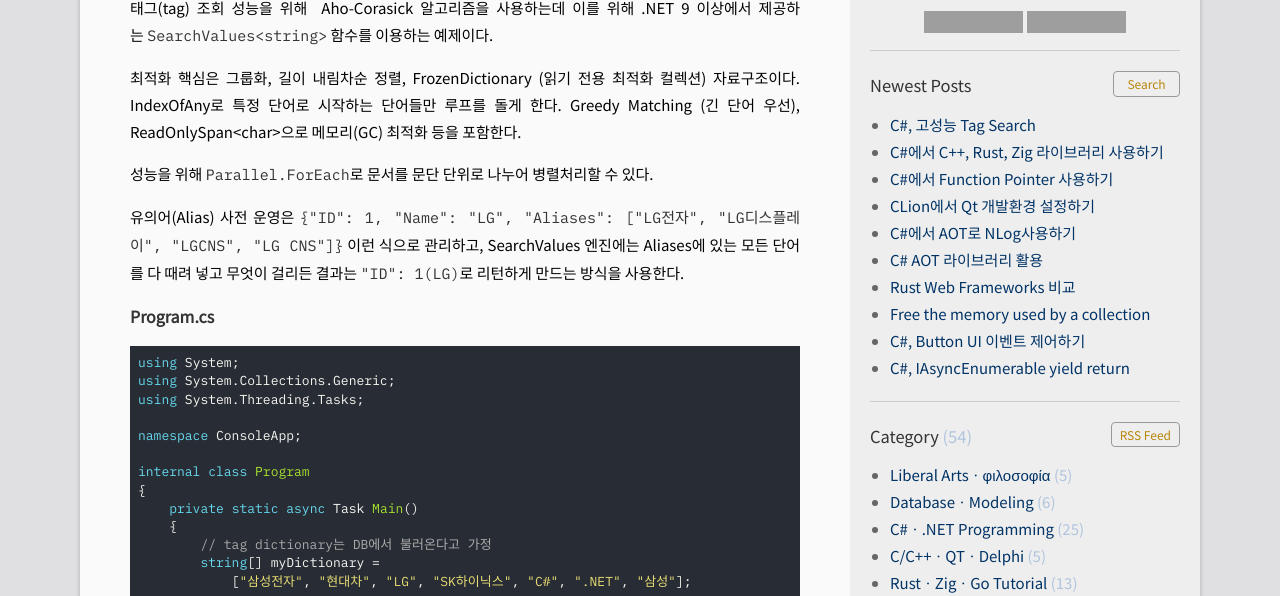
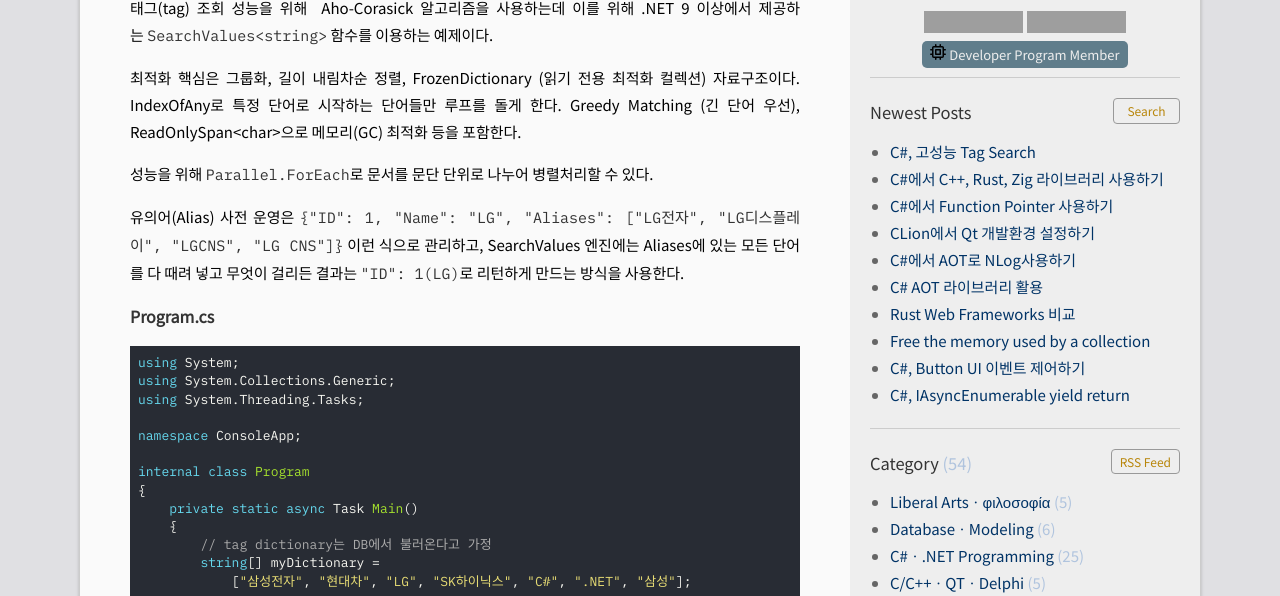
Before and after one commit to DebugJO/rustlang, a Jekyll site: the page built from index.html, in a window 1280 px wide and 900 px high, cut to the strip 304-900 px from the top of the window. Built offline with Jekyll 4.4.1, drawn with Linux system fonts in a browser that asks for light colours; the list of posts is cut into pages by our own code; grey boxes are pictures that could not be loaded.

Commit message:
Update sidebar.html

```diff
--- a/_includes/sidebar.html
+++ b/_includes/sidebar.html
@@ -30,6 +30,13 @@
     <img src="https://raw.githubusercontent.com/DebugJO/rustlang/refs/heads/main/image/Go.png" width="40" height="40">
     -->
     <!-- <a href="https://msjo.kr">MSJO.kr</a> -->
+</br>
+    <a class="Link--primary">
+      <svg aria-hidden="true" height="16" viewBox="0 0 16 16" version="1.1" width="16" data-view-component="true" class="octicon octicon-cpu color-fg-muted mr-1 tmp-mr-1">
+            <path d="M6.5.75V2h3V.75a.75.75 0 0 1 1.5 0V2h1.25c.966 0 1.75.784 1.75 1.75V5h1.25a.75.75 0 0 1 0 1.5H14v3h1.25a.75.75 0 0 1 0 1.5H14v1.25A1.75 1.75 0 0 1 12.25 14H11v1.25a.75.75 0 0 1-1.5 0V14h-3v1.25a.75.75 0 0 1-1.5 0V14H3.75A1.75 1.75 0 0 1 2 12.25V11H.75a.75.75 0 0 1 0-1.5H2v-3H.75a.75.75 0 0 1 0-1.5H2V3.75C2 2.784 2.784 2 3.75 2H5V.75a.75.75 0 0 1 1.5 0Zm5.75 11.75a.25.25 0 0 0 .25-.25v-8.5a.25.25 0 0 0-.25-.25h-8.5a.25.25 0 0 0-.25.25v8.5c0 .138.112.25.25.25ZM5.75 5h4.5a.75.75 0 0 1 .75.75v4.5a.75.75 0 0 1-.75.75h-4.5a.75.75 0 0 1-.75-.75v-4.5A.75.75 0 0 1 5.75 5Zm.75 4.5h3v-3h-3Z"></path>
+      </svg>
+      Developer Program Member
+    </a>
   </p>
 </div>
 
```
